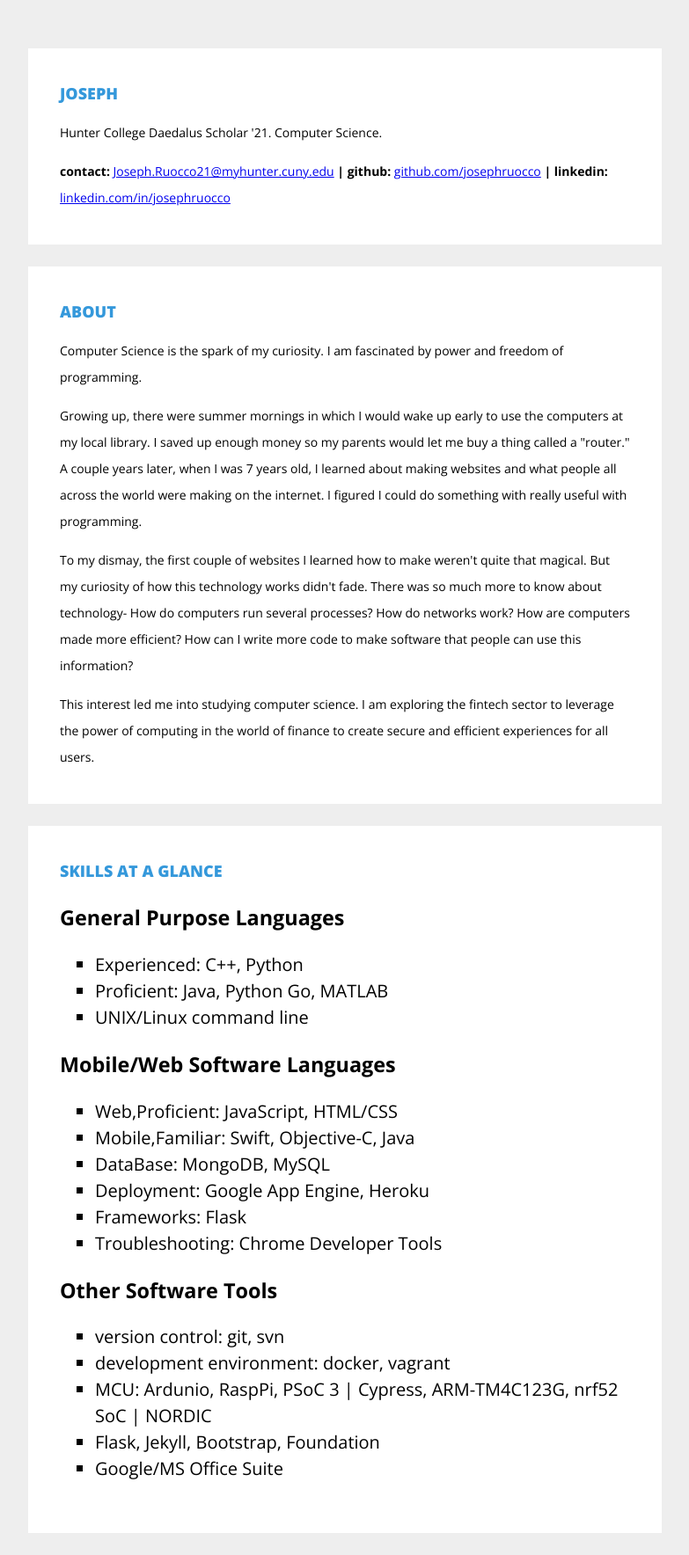
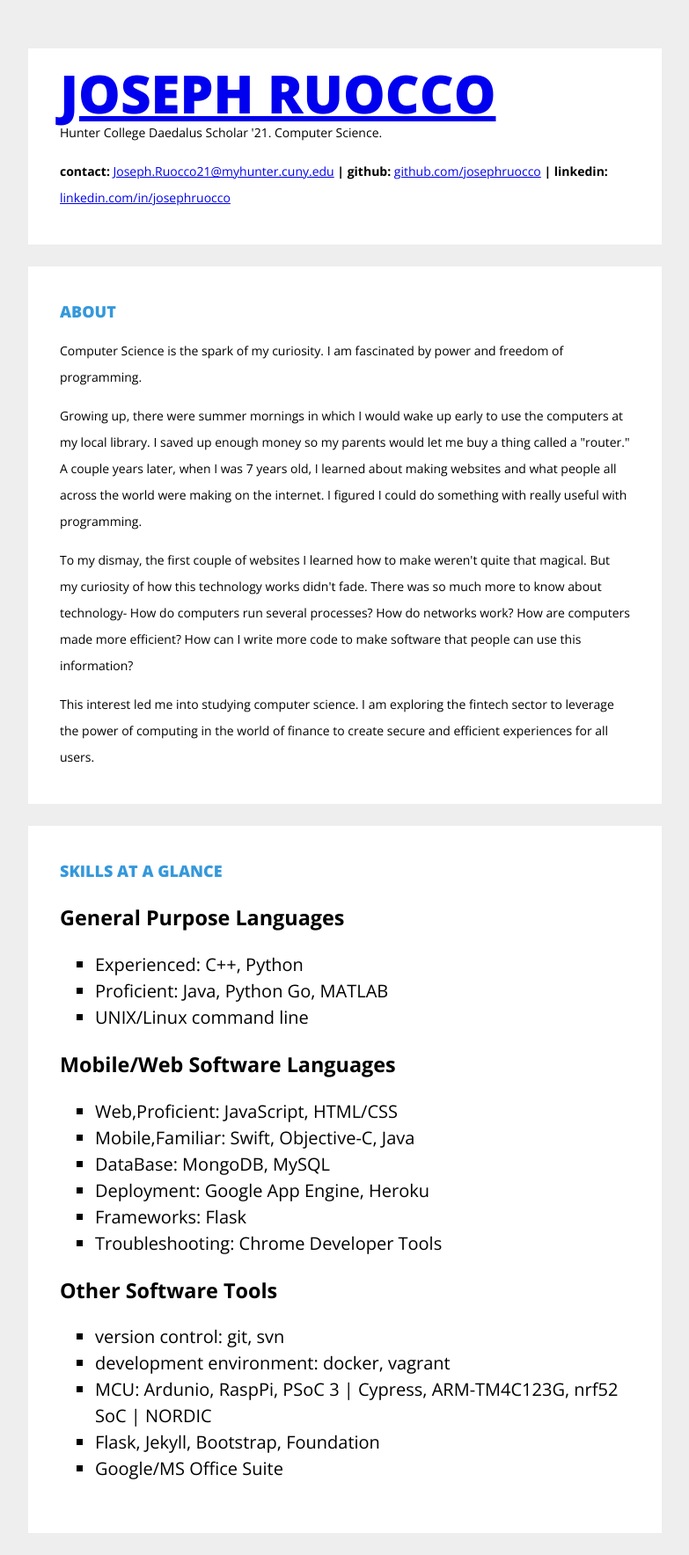
Before and after one commit to josephruocco/josephruocco.github.io, a Jekyll site: the page built from index.html, in a window 1280 px wide. Shown: the whole page at 88% size, without its empty margins (248-1031 px from the left). Built offline with Jekyll 4.4.1, drawn with Linux system fonts in a browser that asks for light colours.

Commit message:
Update index.html

```diff
--- a/index.html
+++ b/index.html
@@ -5,7 +5,9 @@ title: Joseph Ruocco
 
 <aside class="sidebar">
     <div class="widget">
-	<h2>Joseph</h2>
+	    <h2 style="font-size:3em">
+		<a href="/" title="Joseph Ruocco">Joseph Ruocco</a>
+	    </h2>
 	<p>Hunter College Daedalus Scholar '21. Computer Science.</p>
 	<p><b>contact:</b> <a href="mailto:Joseph.Ruocco21@myhunter.cuny.edu">Joseph.Ruocco21@myhunter.cuny.edu</a>
 		<b>|</b> <b>github:</b> <a href="https://www.github.com/josephruocco">github.com/josephruocco</a> <b>|</b>
```
